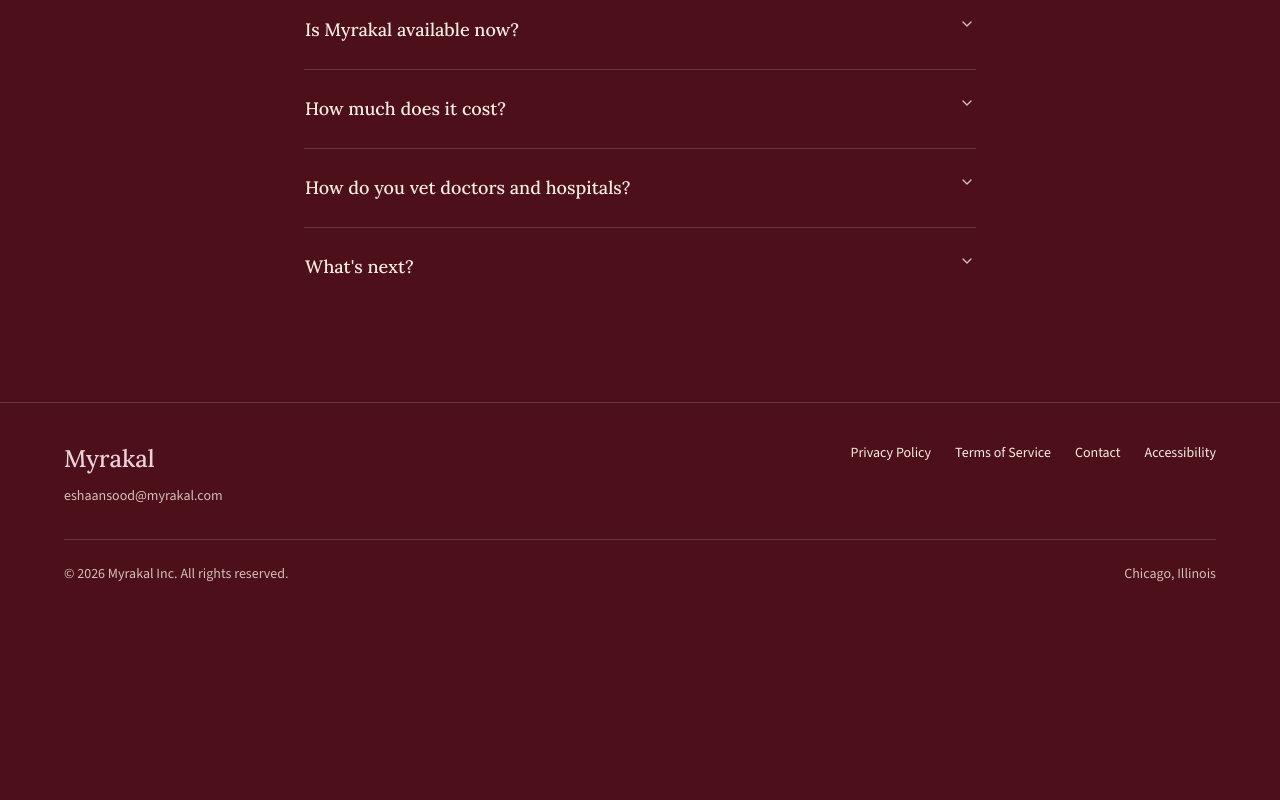
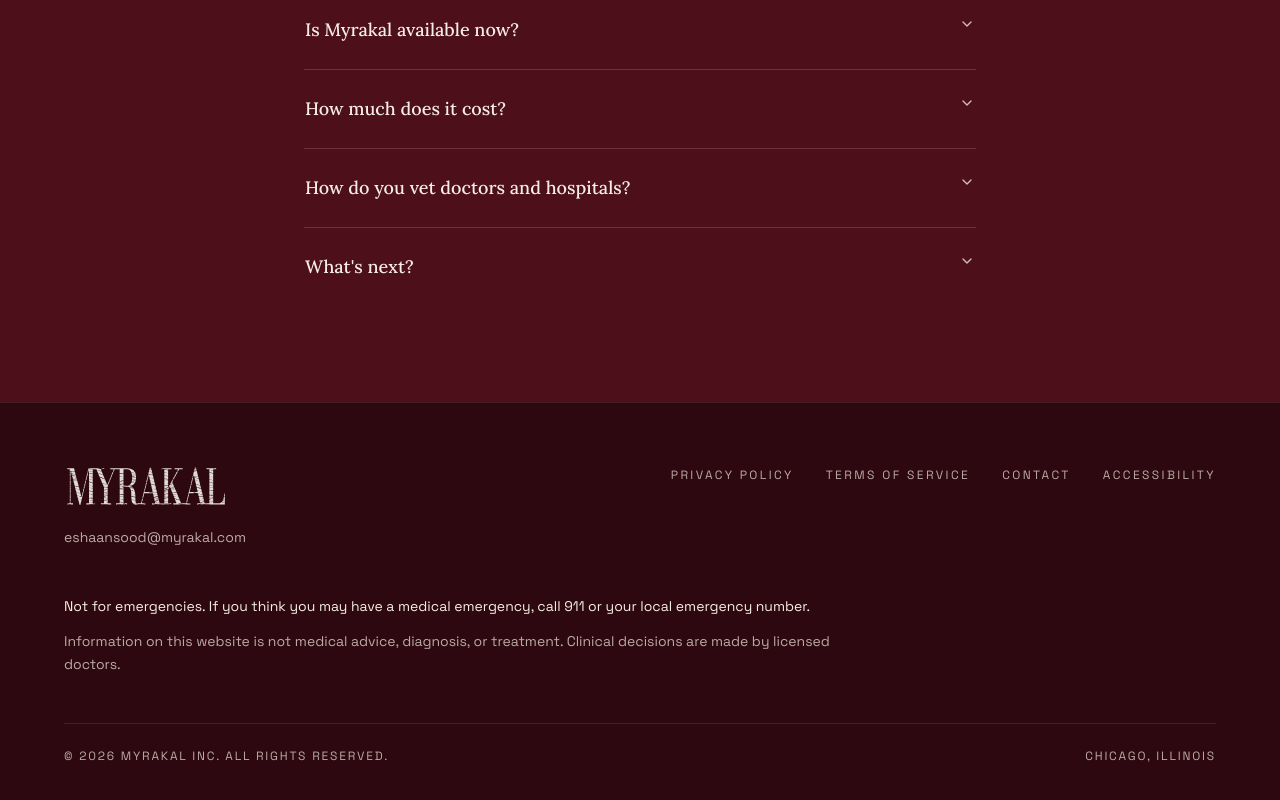
Before and after one commit to Myrakal/myrakal-website, a React (Vite) app: page / in a window 1280 px wide. Shown: the part 5474-6274 px from the top of the page. Before the commit the page ends 6098 px from the top, so only its background shows below. Built offline with nearby package versions, Linux system fonts and the light colour scheme; the HTML template or start-up script is replaced by a standard one.

Commit message:
Footer in the new style, with emergency and medical-advice notices
Co-Authored-By: Claude Opus 5.5 <noreply@anthropic.com>
Claude-Session: https://claude.ai/code/session_01UmuPiPU3Lscv6rXYCUbCym

```diff
--- a/src/components/Footer.tsx
+++ b/src/components/Footer.tsx
@@ -1,39 +1,46 @@
+import wordmark from '@/assets/myrakal-wordmark.svg'
+
+const LINKS = [
+  ['Privacy Policy', '/privacy/'],
+  ['Terms of Service', '/terms/'],
+  ['Contact', '/contact/'],
+  ['Accessibility', '/accessibility/'],
+]
+
+const link =
+  'underline-offset-4 hover:text-cream hover:underline focus-visible:rounded-sm focus-visible:outline-2 focus-visible:outline-offset-4 focus-visible:outline-champagne'
+
 export function Footer() {
   return (
-    <footer className="border-t border-border bg-background px-6 py-10 sm:px-12">
-      <div className="mx-auto flex w-full max-w-6xl flex-col gap-8">
-        <div className="flex flex-col gap-6 sm:flex-row sm:items-start sm:justify-between">
-          <div className="space-y-2">
-            <span
-              className="block font-heading text-2xl text-primary"
-            >
-              Myrakal
-            </span>
-            <a
-              href="mailto:eshaansood@myrakal.com"
-              className="text-sm text-muted-foreground underline-offset-4 hover:text-foreground hover:underline focus-visible:rounded-sm focus-visible:outline-2 focus-visible:outline-offset-4"
-            >
+    <footer className="border-t border-cream/10 bg-charcoal px-6 pt-16 pb-10 font-grotesk text-cream/70 sm:px-12">
+      <div className="mx-auto flex w-full max-w-6xl flex-col gap-12">
+        <div className="flex flex-col gap-10 lg:flex-row lg:items-start lg:justify-between">
+          <div className="space-y-5">
+            <img src={wordmark} alt="Myrakal" className="h-8 w-auto opacity-90 sm:h-10" />
+            <a href="mailto:eshaansood@myrakal.com" className={`block text-sm ${link}`}>
               eshaansood@myrakal.com
             </a>
           </div>
-
-          <nav aria-label="Company and legal" className="flex flex-wrap gap-x-6 gap-y-3 text-sm">
-            <a className="underline-offset-4 hover:underline" href="/privacy/">
-              Privacy Policy
-            </a>
-            <a className="underline-offset-4 hover:underline" href="/terms/">
-              Terms of Service
-            </a>
-            <a className="underline-offset-4 hover:underline" href="/contact/">
-              Contact
-            </a>
-            <a className="underline-offset-4 hover:underline" href="/accessibility/">
-              Accessibility
-            </a>
+          <nav aria-label="Company and legal" className="flex flex-wrap gap-x-8 gap-y-3 text-xs tracking-[0.2em] uppercase">
+            {LINKS.map(([name, href]) => (
+              <a key={href} href={href} className={link}>
+                {name}
+              </a>
+            ))}
           </nav>
         </div>
 
-        <div className="flex flex-col gap-2 border-t border-border pt-6 text-sm text-muted-foreground sm:flex-row sm:items-center sm:justify-between">
+        <div className="max-w-3xl space-y-3 text-sm leading-relaxed">
+          <p className="text-cream">
+            Not for emergencies. If you think you may have a medical emergency, call 911 or your local emergency number.
+          </p>
+          <p>
+            Information on this website is not medical advice, diagnosis, or treatment. Clinical decisions are made by
+            licensed doctors.
+          </p>
+        </div>
+
+        <div className="flex flex-col gap-2 border-t border-cream/10 pt-6 text-xs tracking-[0.15em] uppercase sm:flex-row sm:justify-between">
           <span>© {new Date().getFullYear()} Myrakal Inc. All rights reserved.</span>
           <span>Chicago, Illinois</span>
         </div>
```
Also changed, not shown: 1 other file (tests, documents, lock files or other folders).
